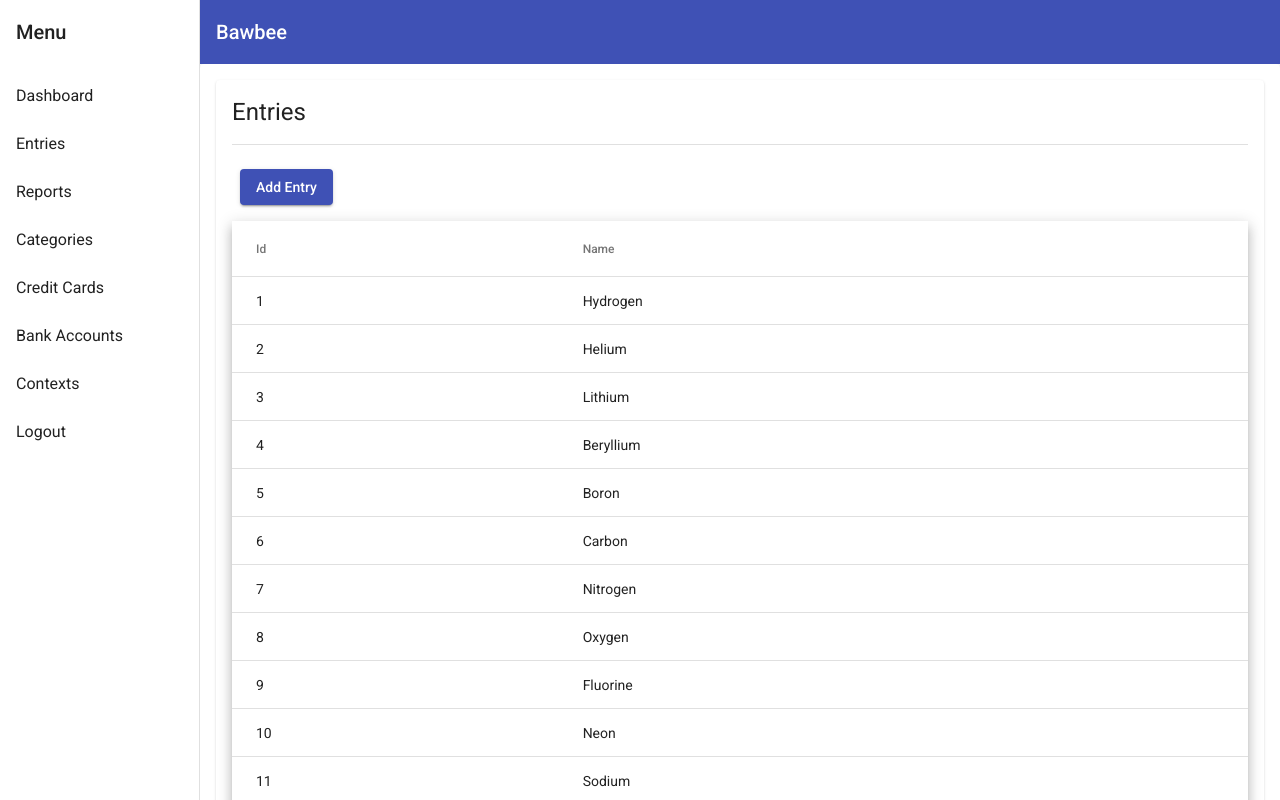
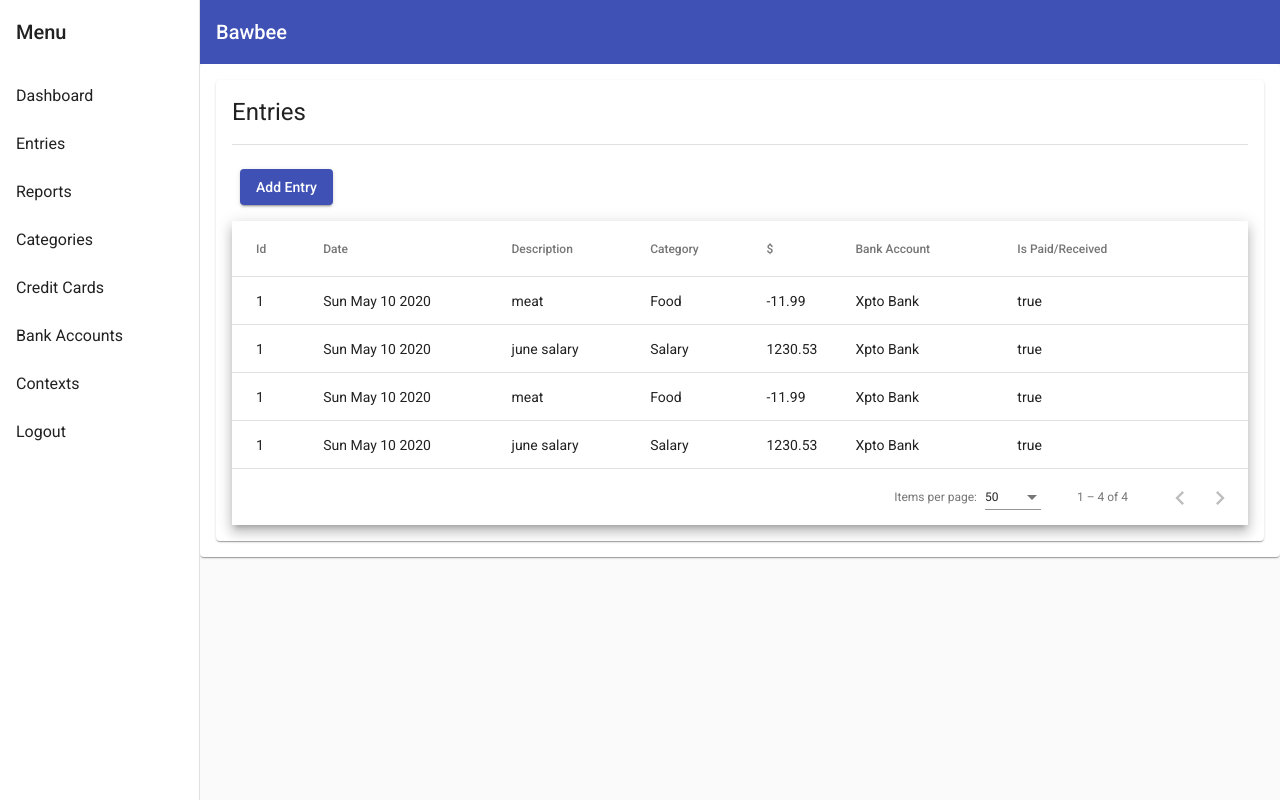
Before and after one commit to israelguimaraes/Bawbee, an Angular app in the folder client/: page /entries in a window 1280 px wide. Built offline with nearby package versions, Linux system fonts and the light colour scheme.

Commit message:
list entry page table

```diff
--- a/client/src/app/entries/list-entry/list-entry-datasource.ts
+++ b/client/src/app/entries/list-entry/list-entry-datasource.ts
@@ -3,35 +3,48 @@ import { MatPaginator } from '@angular/material/paginator';
 import { MatSort } from '@angular/material/sort';
 import { map } from 'rxjs/operators';
 import { Observable, of as observableOf, merge } from 'rxjs';
+import { Entry } from '../models/entry.model';
 
-// TODO: Replace this with your own data model type
-export interface ListEntryItem {
-  name: string;
-  id: number;
-}
+
 
 // TODO: replace this with real data from your application
-const EXAMPLE_DATA: ListEntryItem[] = [
-  {id: 1, name: 'Hydrogen'},
-  {id: 2, name: 'Helium'},
-  {id: 3, name: 'Lithium'},
-  {id: 4, name: 'Beryllium'},
-  {id: 5, name: 'Boron'},
-  {id: 6, name: 'Carbon'},
-  {id: 7, name: 'Nitrogen'},
-  {id: 8, name: 'Oxygen'},
-  {id: 9, name: 'Fluorine'},
-  {id: 10, name: 'Neon'},
-  {id: 11, name: 'Sodium'},
-  {id: 12, name: 'Magnesium'},
-  {id: 13, name: 'Aluminum'},
-  {id: 14, name: 'Silicon'},
-  {id: 15, name: 'Phosphorus'},
-  {id: 16, name: 'Sulfur'},
-  {id: 17, name: 'Chlorine'},
-  {id: 18, name: 'Argon'},
-  {id: 19, name: 'Potassium'},
-  {id: 20, name: 'Calcium'},
+const EXAMPLE_DATA: Entry[] = [
+    {
+        id: 1,
+        date: new Date().toDateString(),
+        description: 'meat',
+        categoryName: 'Food',
+        isFinished: true,
+        bankAccountName: 'Xpto Bank',
+        value: -11.99
+    },
+    {
+        id: 1,
+        date: new Date().toDateString(),
+        description: 'june salary',
+        categoryName: 'Salary',
+        isFinished: true,
+        bankAccountName: 'Xpto Bank',
+        value: 1230.53
+    },
+    {
+        id: 1,
+        date: new Date().toDateString(),
+        description: 'meat',
+        categoryName: 'Food',
+        isFinished: true,
+        bankAccountName: 'Xpto Bank',
+        value: -11.99
+    },
+    {
+        id: 1,
+        date: new Date().toDateString(),
+        description: 'june salary',
+        categoryName: 'Salary',
+        isFinished: true,
+        bankAccountName: 'Xpto Bank',
+        value: 1230.53
+    },
 ];
 
 /**
@@ -39,8 +52,8 @@ const EXAMPLE_DATA: ListEntryItem[] = [
  * encapsulate all logic for fetching and manipulating the displayed data
  * (including sorting, pagination, and filtering).
  */
-export class ListEntryDataSource extends DataSource<ListEntryItem> {
-  data: ListEntryItem[] = EXAMPLE_DATA;
+export class ListEntryDataSource extends DataSource<Entry> {
+  data: Entry[] = EXAMPLE_DATA;
   paginator: MatPaginator;
   sort: MatSort;
 
@@ -53,7 +66,7 @@ export class ListEntryDataSource extends DataSource<ListEntryItem> {
    * the returned stream emits new items.
    * @returns A stream of the items to be rendered.
    */
-  connect(): Observable<ListEntryItem[]> {
+  connect(): Observable<Entry[]> {
     // Combine everything that affects the rendered data into one update
     // stream for the data-table to consume.
     const dataMutations = [
@@ -77,7 +90,7 @@ export class ListEntryDataSource extends DataSource<ListEntryItem> {
    * Paginate the data (client-side). If you're using server-side pagination,
    * this would be replaced by requesting the appropriate data from the server.
    */
-  private getPagedData(data: ListEntryItem[]) {
+  private getPagedData(data: Entry[]) {
     const startIndex = this.paginator.pageIndex * this.paginator.pageSize;
     return data.splice(startIndex, this.paginator.pageSize);
   }
@@ -86,7 +99,7 @@ export class ListEntryDataSource extends DataSource<ListEntryItem> {
    * Sort the data (client-side). If you're using server-side sorting,
    * this would be replaced by requesting the appropriate data from the server.
    */
-  private getSortedData(data: ListEntryItem[]) {
+  private getSortedData(data: Entry[]) {
     if (!this.sort.active || this.sort.direction === '') {
       return data;
     }
@@ -94,8 +107,8 @@ export class ListEntryDataSource extends DataSource<ListEntryItem> {
     return data.sort((a, b) => {
       const isAsc = this.sort.direction === 'asc';
       switch (this.sort.active) {
-        case 'name': return compare(a.name, b.name, isAsc);
-        case 'id': return compare(+a.id, +b.id, isAsc);
+        case 'date': return compare(a.date, b.date, isAsc);
+        case 'description': return compare(+a.id, +b.id, isAsc);
         default: return 0;
       }
     });
--- a/client/src/app/entries/list-entry/list-entry.component.html
+++ b/client/src/app/entries/list-entry/list-entry.component.html
@@ -16,10 +16,40 @@
                     <td mat-cell *matCellDef="let row">{{row.id}}</td>
                 </ng-container>
 
-                <!-- Name Column -->
-                <ng-container matColumnDef="name">
-                    <th mat-header-cell *matHeaderCellDef mat-sort-header>Name</th>
-                    <td mat-cell *matCellDef="let row">{{row.name}}</td>
+                <!-- Date Column -->
+                <ng-container matColumnDef="date">
+                    <th mat-header-cell *matHeaderCellDef mat-sort-header>Date</th>
+                    <td mat-cell *matCellDef="let row">{{row.date}}</td>
+                </ng-container>
+
+                <!-- Description Column -->
+                <ng-container matColumnDef="description">
+                    <th mat-header-cell *matHeaderCellDef mat-sort-header>Description</th>
+                    <td mat-cell *matCellDef="let row">{{row.description}}</td>
+                </ng-container>
+
+                <!-- Category Column -->
+                <ng-container matColumnDef="categoryName">
+                    <th mat-header-cell *matHeaderCellDef mat-sort-header>Category</th>
+                    <td mat-cell *matCellDef="let row">{{row.categoryName}}</td>
+                </ng-container>
+
+                <!-- Category Column -->
+                <ng-container matColumnDef="bankAccountName">
+                    <th mat-header-cell *matHeaderCellDef mat-sort-header>Bank Account</th>
+                    <td mat-cell *matCellDef="let row">{{row.bankAccountName}}</td>
+                </ng-container>
+
+                <!-- Value Column -->
+                <ng-container matColumnDef="value">
+                    <th mat-header-cell *matHeaderCellDef mat-sort-header>$</th>
+                    <td mat-cell *matCellDef="let row">{{row.value}}</td>
+                </ng-container>
+
+                <!-- IsFinished Column -->
+                <ng-container matColumnDef="isFinished">
+                    <th mat-header-cell *matHeaderCellDef mat-sort-header>Is Paid/Received</th>
+                    <td mat-cell *matCellDef="let row">{{row.isFinished}}</td>
                 </ng-container>
 
                 <tr mat-header-row *matHeaderRowDef="displayedColumns"></tr>
@@ -27,7 +57,7 @@
             </table>
 
             <mat-paginator #paginator [length]="dataSource?.data.length" [pageIndex]="0" [pageSize]="50"
-                [pageSizeOptions]="[25, 50, 100, 250]">
+                [pageSizeOptions]="[5, 10, 50]">
             </mat-paginator>
         </div>
     </mat-card>
--- a/client/src/app/entries/list-entry/list-entry.component.ts
+++ b/client/src/app/entries/list-entry/list-entry.component.ts
@@ -1,8 +1,9 @@
+import { Entry } from './../models/entry.model';
 import { AfterViewInit, Component, OnInit, ViewChild } from '@angular/core';
 import { MatPaginator } from '@angular/material/paginator';
 import { MatSort } from '@angular/material/sort';
 import { MatTable } from '@angular/material/table';
-import { ListEntryDataSource, ListEntryItem } from './list-entry-datasource';
+import { ListEntryDataSource } from './list-entry-datasource';
 
 @Component({
     selector: 'app-list-entry',
@@ -12,11 +13,11 @@ import { ListEntryDataSource, ListEntryItem } from './list-entry-datasource';
 export class ListEntryComponent implements AfterViewInit, OnInit {
     @ViewChild(MatPaginator) paginator: MatPaginator;
     @ViewChild(MatSort) sort: MatSort;
-  @ViewChild(MatTable) table: MatTable<ListEntryItem>;
+    @ViewChild(MatTable) table: MatTable<Entry>;
     dataSource: ListEntryDataSource;
 
     /** Columns displayed in the table. Columns IDs can be added, removed, or reordered. */
-  displayedColumns = ['id', 'name'];
+    displayedColumns = ['id', 'date', 'description', 'categoryName', 'value', 'bankAccountName', 'isFinished'];
 
     ngOnInit() {
         this.dataSource = new ListEntryDataSource();
```
Also changed, not shown: client/src/app/entries/models/entry.model.ts (added, +9 -0 lines). Lines whose indentation alone changed are shown as unchanged.
